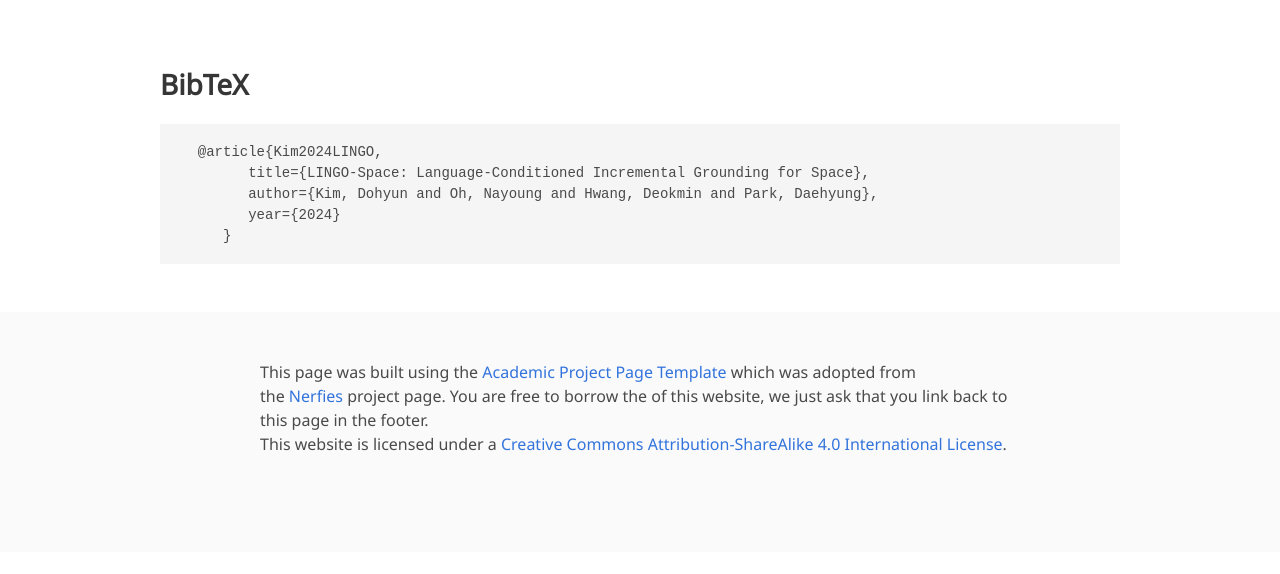
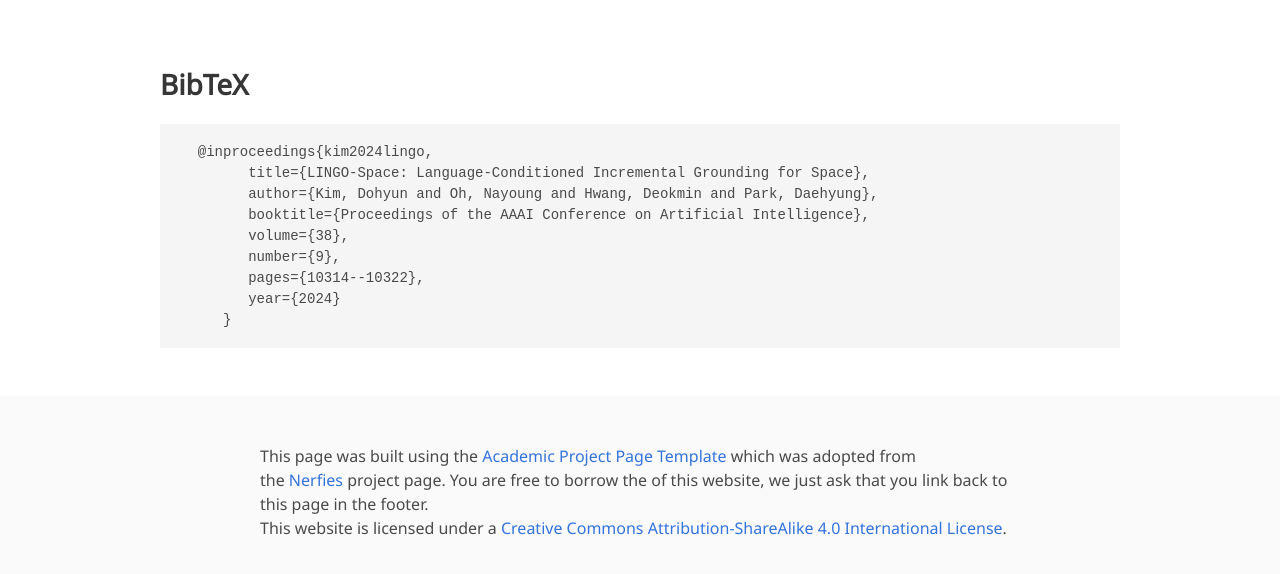
Before and after one commit to LINGO-Space/LINGO-Space.github.io, a plain HTML site: page index.html in a window 1280 px wide. Shown: the part 3563-4137 px from the top of the page. Before the commit the page ends 4115 px from the top, so only its background shows below. Drawn offline with nearby package versions, Linux system fonts and the light colour scheme; some icons are missing; a web font is replaced by a local one.

Commit message:
update bibtex

```diff
--- a/index.html
+++ b/index.html
@@ -326,9 +326,13 @@
   <section class="section" id="BibTeX">
     <div class="container is-max-desktop content">
       <h2 class="title">BibTeX</h2>
-      <pre><code>  @article{Kim2024LINGO,
+      <pre><code>  @inproceedings{kim2024lingo,
         title={LINGO-Space: Language-Conditioned Incremental Grounding for Space},
         author={Kim, Dohyun and Oh, Nayoung and Hwang, Deokmin and Park, Daehyung},
+        booktitle={Proceedings of the AAAI Conference on Artificial Intelligence},
+        volume={38},
+        number={9},
+        pages={10314--10322},
         year={2024}
      }</code></pre>
     </div>
```
